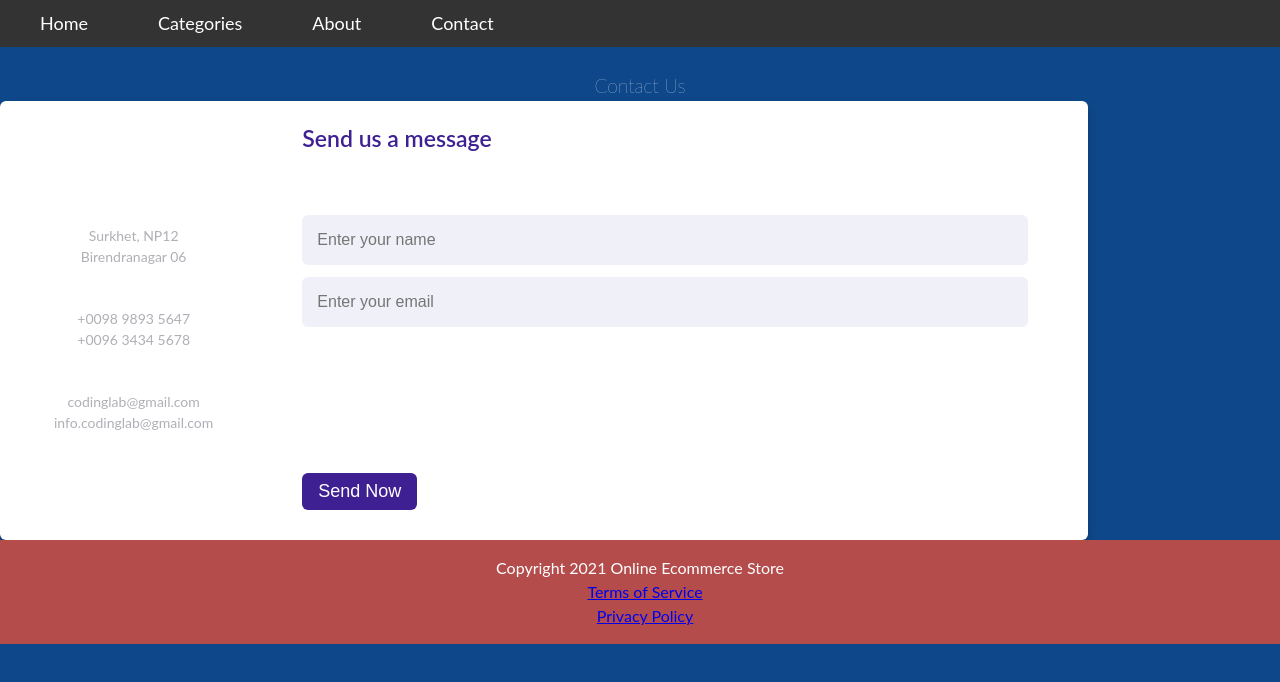
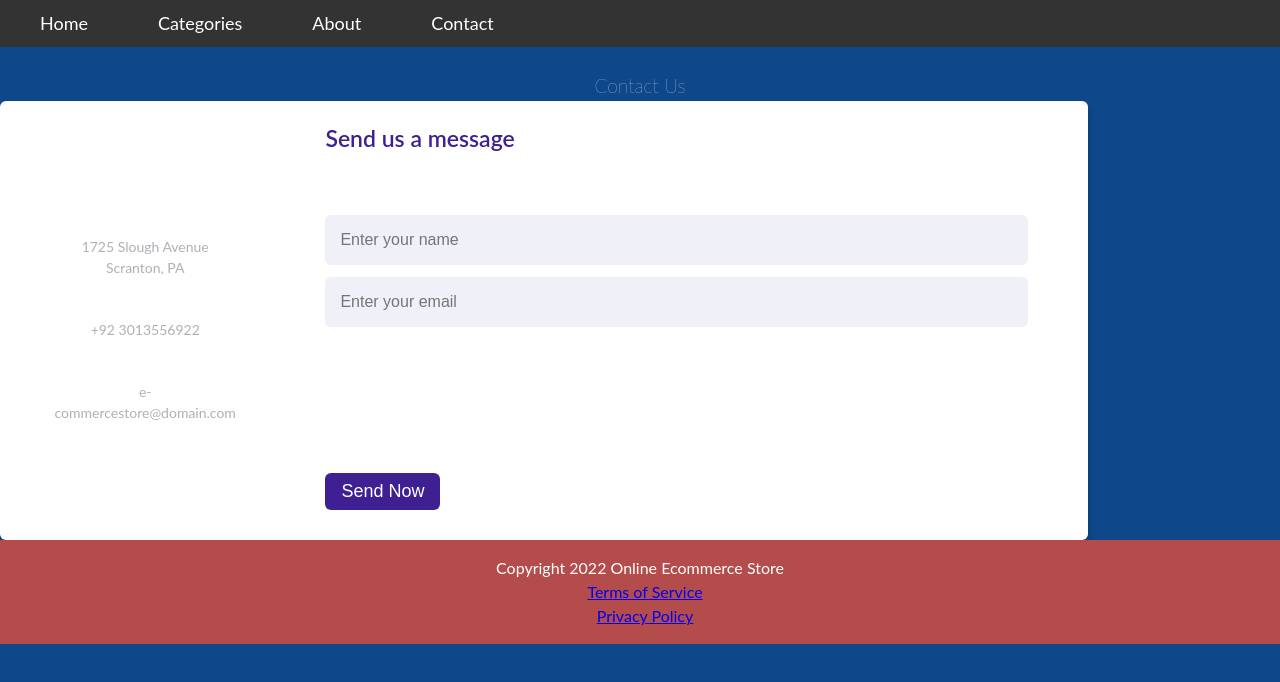
Before and after one commit to mahnoor-zamir/E-CommerceWebsite, a website: page contact.html in a window 1280 px wide. Drawn offline with nearby package versions, Linux system fonts and the light colour scheme.

Commit message:
about and contact edited

```diff
--- a/contact.html
+++ b/contact.html
@@ -39,20 +39,18 @@
             <div class="address details">
               <i class="fas fa-map-marker-alt"></i>
               <div class="topic">Address</div>
-              <div class="text-one">Surkhet, NP12</div>
-              <div class="text-two">Birendranagar 06</div>
+              <div class="text-one">1725 Slough Avenue</div>
+              <div class="text-two">Scranton, PA</div>
             </div>
             <div class="phone details">
               <i class="fas fa-phone-alt"></i>
               <div class="topic">Phone</div>
-              <div class="text-one">+0098 9893 5647</div>
-              <div class="text-two">+0096 3434 5678</div>
+              <div class="text-one">+92 3013556922</div>
             </div>
             <div class="email details">
               <i class="fas fa-envelope"></i>
               <div class="topic">Email</div>
-              <div class="text-one">codinglab@gmail.com</div>
-              <div class="text-two">info.codinglab@gmail.com</div>
+              <div class="text-one">e-commercestore@domain.com</div>
             </div>
           </div>
           <div class="right-side">
@@ -86,7 +84,7 @@
       </form>  -->
     </main>
     <footer>
-      <p>Copyright 2021 Online Ecommerce Store</p>
+      <p>Copyright 2022 Online Ecommerce Store</p>
       <ul>
         <li><a href="terms-of-service.html">Terms of Service</a></li>
         <li><a href="privacy-policy.html">Privacy Policy</a></li>
```
Also changed, not shown: about.html (+5 -53 lines).
